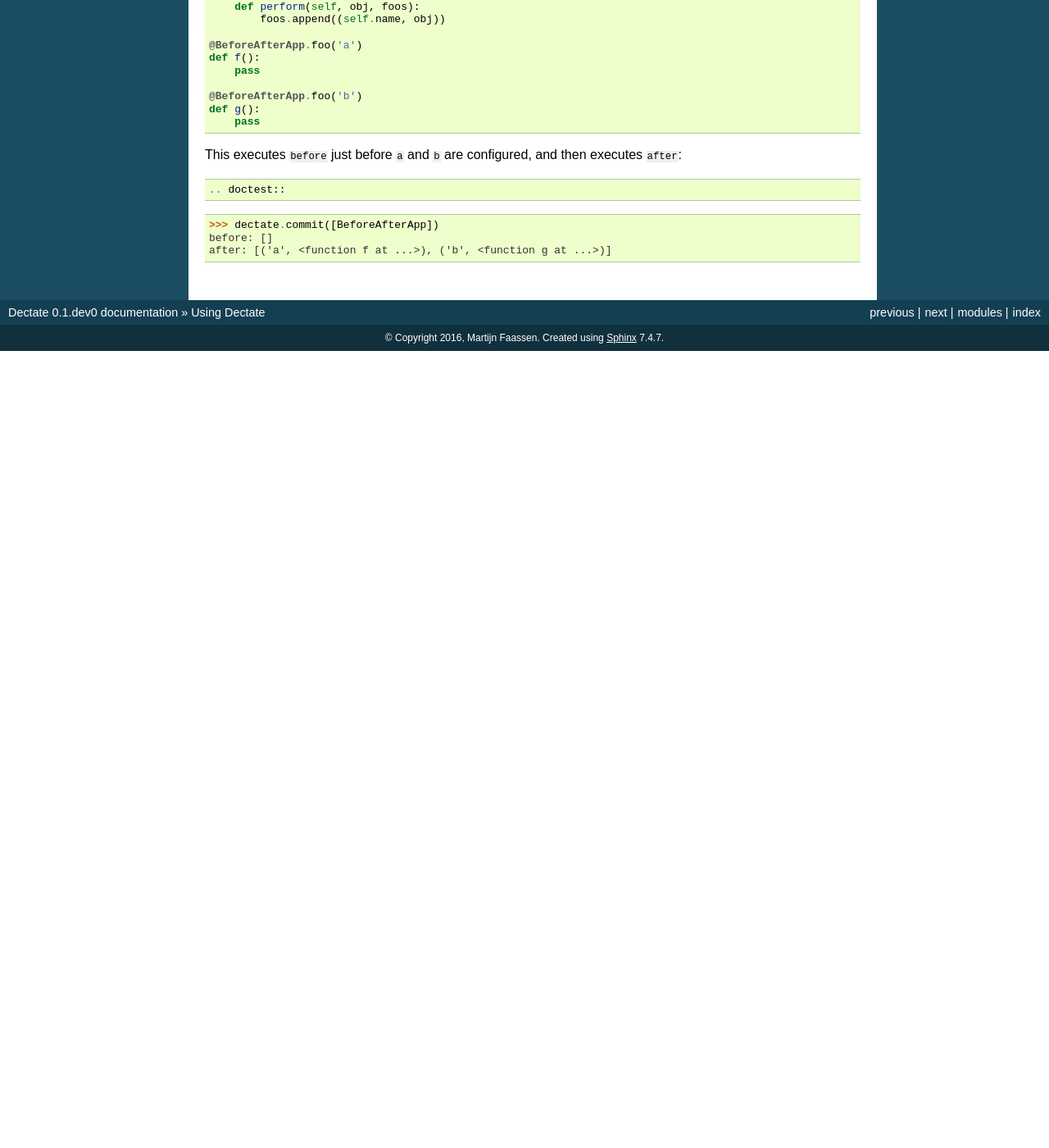
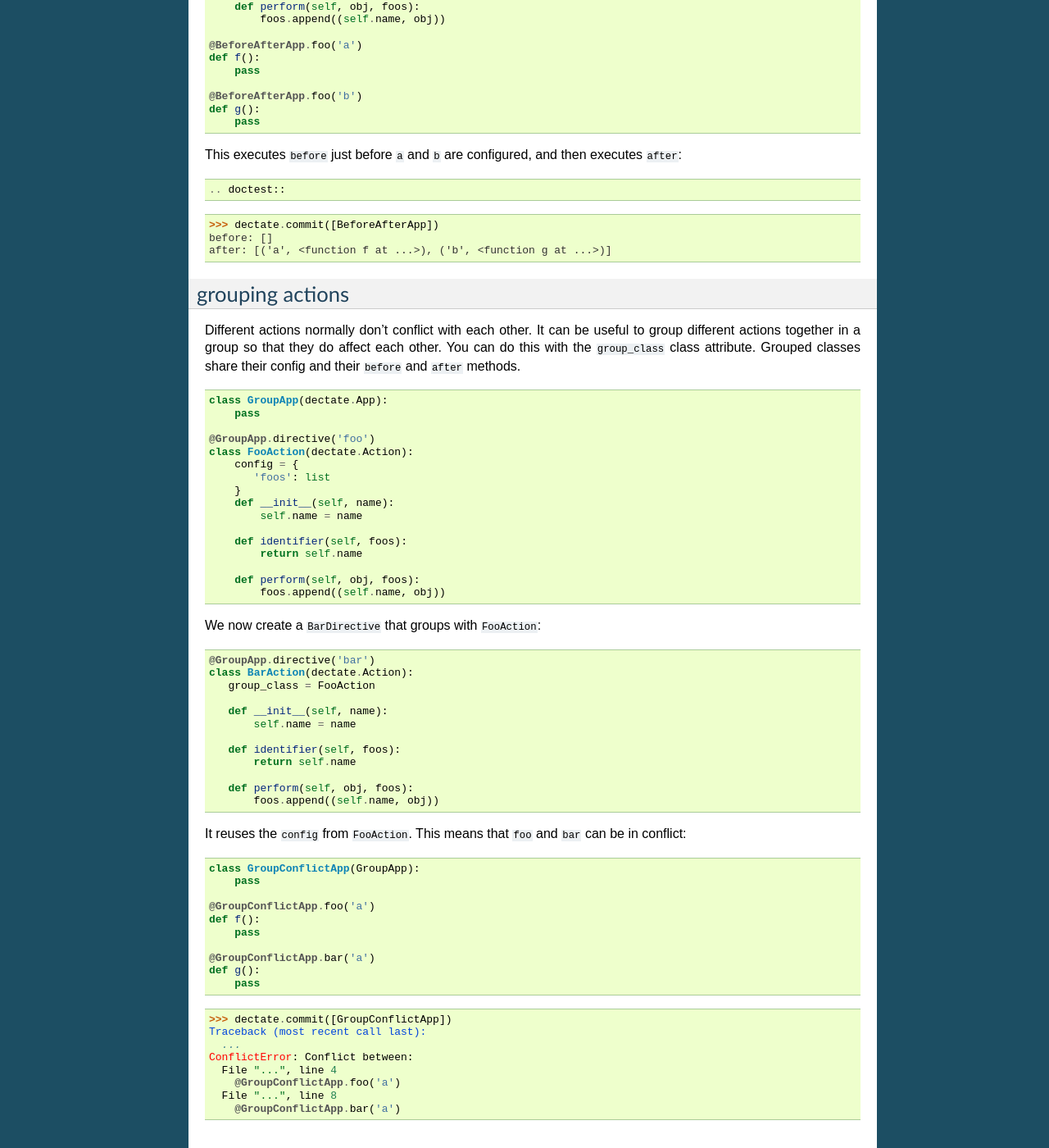
Before and after one commit to morepath/dectate, a Sphinx documentation site: the page built from doc/usage.rst, in a window 1280 px wide and 1400 px high, scrolled down 7695 px. Shown: the whole window at 82% size. Built offline with Sphinx 7.4.7, drawn with Linux system fonts in a browser that asks for light colours; before the commit the page ends 8123 px from its top, so only the background shows below that.

Commit message:
Grouping actions.

```diff
--- a/doc/usage.rst
+++ b/doc/usage.rst
@@ -546,3 +546,75 @@ and then executes ``after``::
   >>> dectate.commit([BeforeAfterApp])
   before: []
   after: [('a', <function f at ...>), ('b', <function g at ...>)]
+
+grouping actions
+----------------
+
+Different actions normally don't conflict with each other. It can be
+useful to group different actions together in a group so that they do
+affect each other. You can do this with the ``group_class`` class
+attribute. Grouped classes share their config and their ``before`` and
+``after`` methods.
+
+.. testcode::
+
+  class GroupApp(dectate.App):
+      pass
+
+  @GroupApp.directive('foo')
+  class FooAction(dectate.Action):
+      config = {
+         'foos': list
+      }
+      def __init__(self, name):
+          self.name = name
+
+      def identifier(self, foos):
+          return self.name
+
+      def perform(self, obj, foos):
+          foos.append((self.name, obj))
+
+We now create a ``BarDirective`` that groups with ``FooAction``:
+
+.. testcode::
+
+  @GroupApp.directive('bar')
+  class BarAction(dectate.Action):
+     group_class = FooAction
+
+     def __init__(self, name):
+         self.name = name
+
+     def identifier(self, foos):
+         return self.name
+
+     def perform(self, obj, foos):
+         foos.append((self.name, obj))
+
+It reuses the ``config`` from ``FooAction``. This means that ``foo``
+and ``bar`` can be in conflict:
+
+.. testcode::
+
+  class GroupConflictApp(GroupApp):
+      pass
+
+  @GroupConflictApp.foo('a')
+  def f():
+      pass
+
+  @GroupConflictApp.bar('a')
+  def g():
+      pass
+
+.. doctest::
+
+  >>> dectate.commit([GroupConflictApp])
+  Traceback (most recent call last):
+    ...
+  ConflictError: Conflict between:
+    File "...", line 4
+      @GroupConflictApp.foo('a')
+    File "...", line 8
+      @GroupConflictApp.bar('a')
--- a/use_cases.txt
+++ b/use_cases.txt
@@ -140,3 +140,5 @@
 
 * the action_classes in setup_config should be sorted so that behavior
   is consistent even if registries are set up inconsistently.
+
+* group_class for a group_class should be an error.
```
